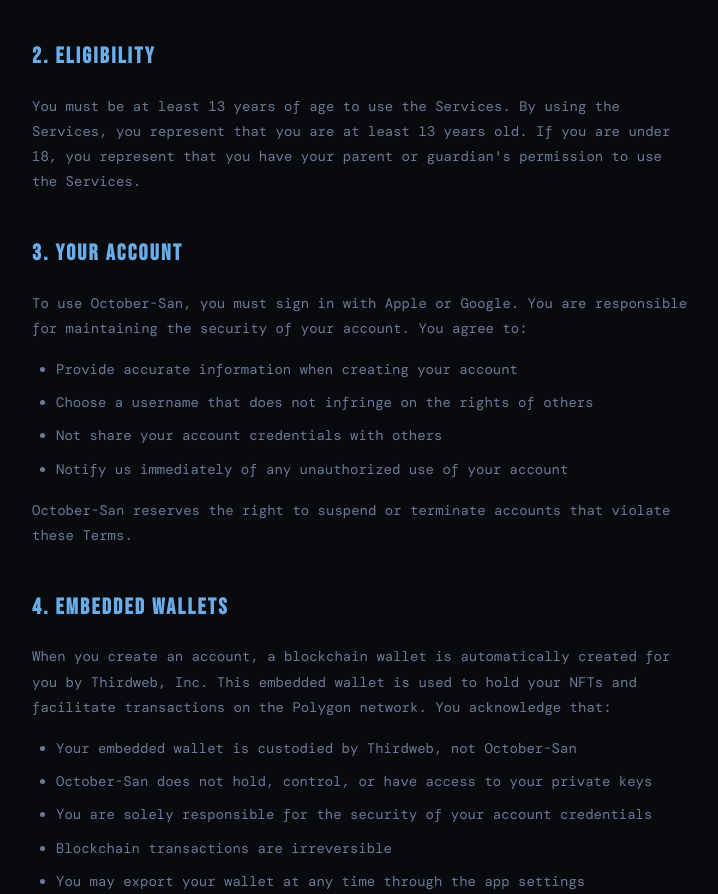
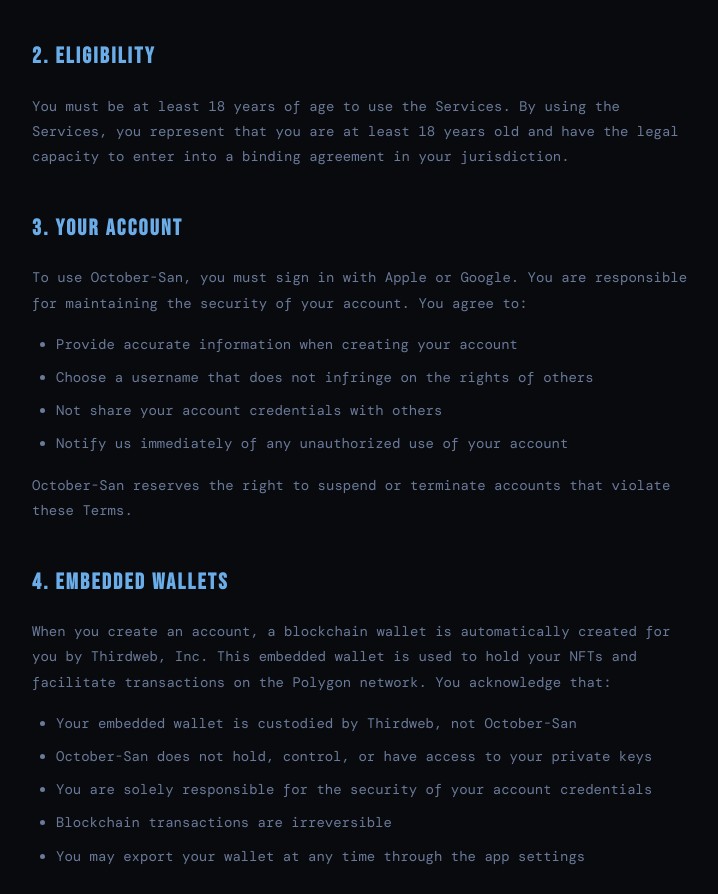
Before and after one commit to jtsears2021-collab/october-san-website, a plain HTML site: page terms.html in a window 1280 px wide. Shown: the part 810-1704 px from the top of the page, without its empty margins (280-998 px from the left). Drawn offline with nearby package versions, Linux system fonts and the light colour scheme; a web font is replaced by a local one.

Commit message:
Update age requirement for using the Services

```diff
--- a/terms.html
+++ b/terms.html
@@ -136,7 +136,7 @@
     <p>These Terms constitute a legally binding agreement between you and OCTOBER-SAN LLC, a California limited liability company ("October-San," "we," "us," or "our").</p>
 
     <h2>2. Eligibility</h2>
-    <p>You must be at least 13 years of age to use the Services. By using the Services, you represent that you are at least 13 years old. If you are under 18, you represent that you have your parent or guardian's permission to use the Services.</p>
+    <p>You must be at least 18 years of age to use the Services. By using the Services, you represent that you are at least 18 years old and have the legal capacity to enter into a binding agreement in your jurisdiction.</p>
 
     <h2>3. Your Account</h2>
     <p>To use October-San, you must sign in with Apple or Google. You are responsible for maintaining the security of your account. You agree to:</p>
```
